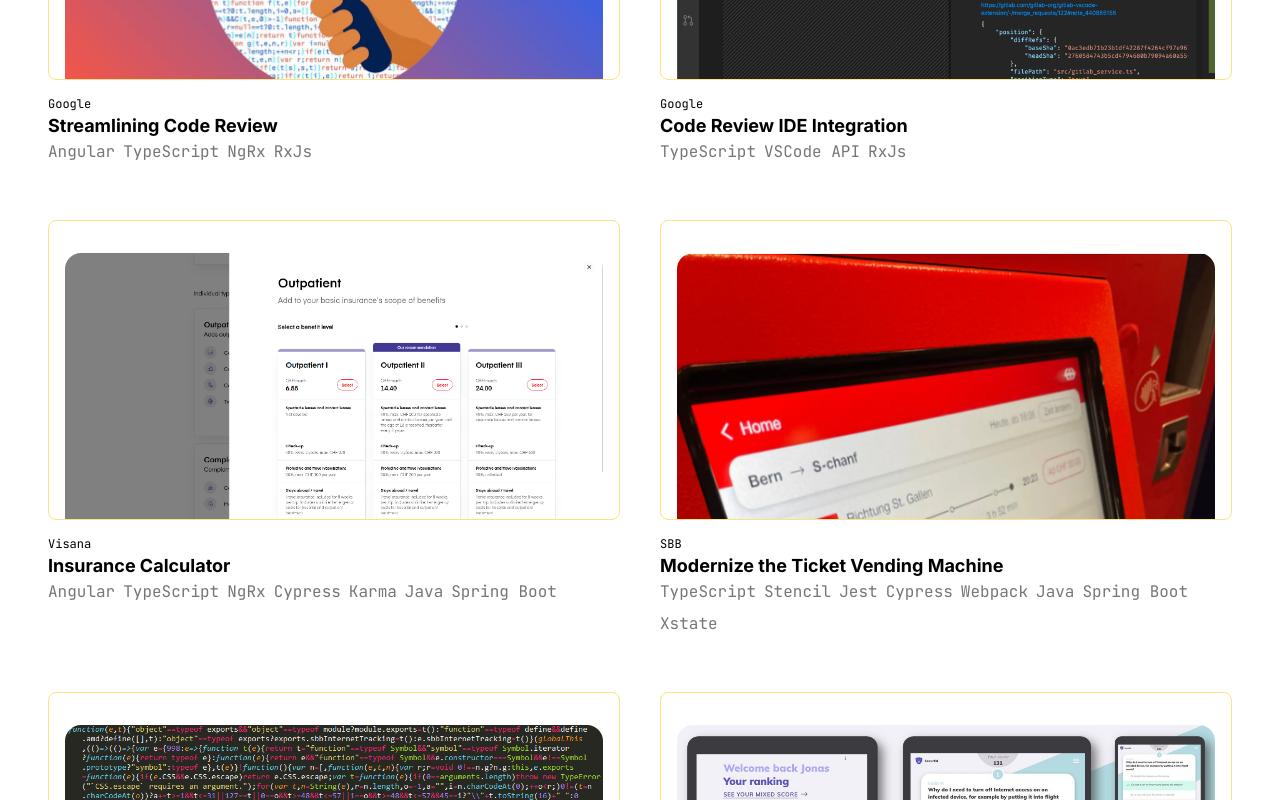
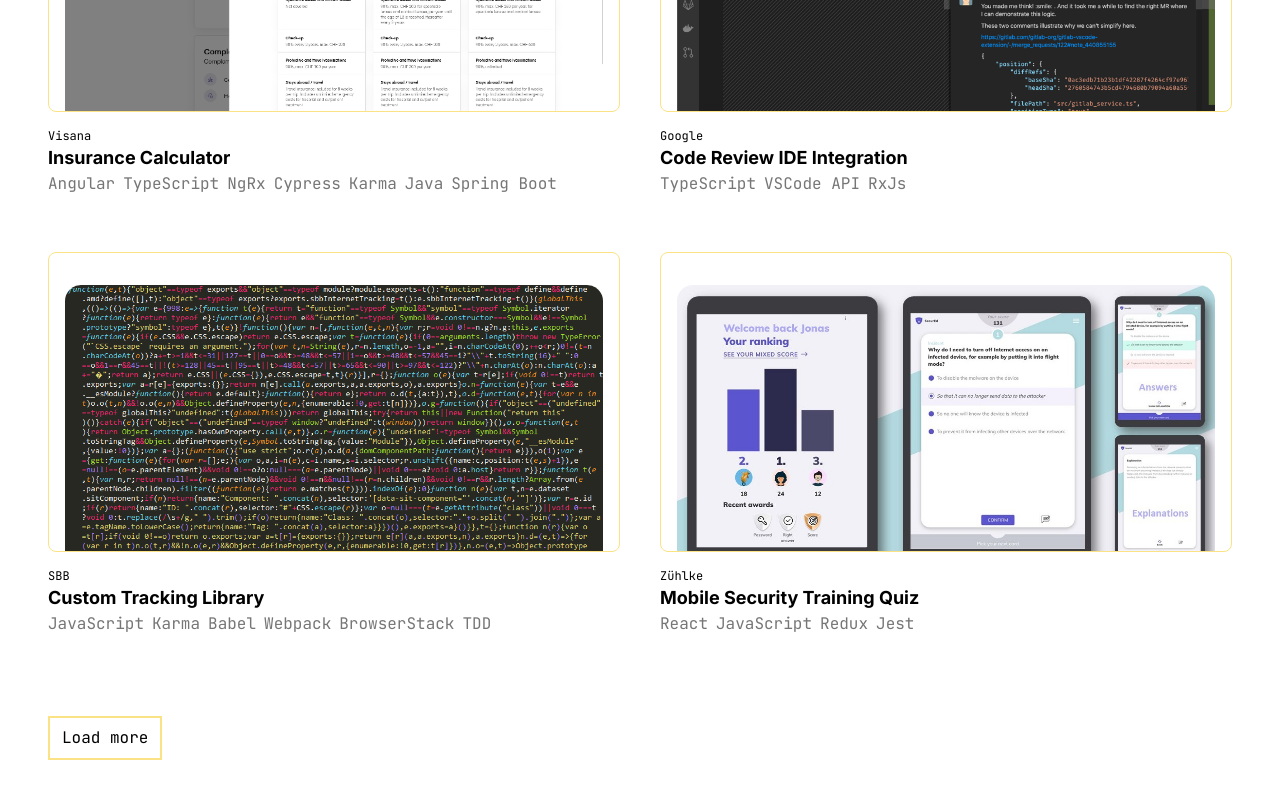
Before and after one commit to JonasMa/se_portfolio_v3, a Next.js app: page / in a window 1280 px wide. Shown: the part 2000-2800 px from the top of the page. Built offline with nearby package versions, Linux system fonts and the light colour scheme.

Commit message:
Curate project list and add 'Load More' button

```diff
--- a/src/components/button.tsx
+++ b/src/components/button.tsx
@@ -1,33 +1,48 @@
-import React from 'react';
+import React from "react";
 
 // We can't construct the color dynamically because tailwind will only recognise unbroken class strings in the source code
 const borderColor = {
-  black: 'border-black',
-  grey: 'border-grey',
-  yellow: 'border-yellow',
-}
+  black: "border-black",
+  grey: "border-grey",
+  yellow: "border-yellow",
+};
 const bgColor = {
-  black: 'bg-black',
-  grey: 'bg-grey',
-  yellow: 'bg-yellow',
-}
+  black: "bg-black",
+  grey: "bg-grey",
+  yellow: "bg-yellow",
+};
 const textColor = {
-  black: 'text-black',
-  grey: 'text-grey',
-  yellow: 'text-black',
-}
+  black: "text-black",
+  grey: "text-grey",
+  yellow: "text-black",
+};
 const hoverText = {
-  black: 'hover:text-white',
-  grey: 'hover:text-white',
-  yellow: 'hover:text-black',
-}
+  black: "hover:text-white",
+  grey: "hover:text-white",
+  yellow: "hover:text-black",
+};
 
 const Button: React.FC<{
   children: React.ReactNode;
   href?: string;
-  color?: 'black' | 'grey' | 'yellow';
+  color?: "black" | "grey" | "yellow";
   title?: string;
-}> = ({ children, href, color = 'black', title }) => {
+  onClick?: () => void;
+}> = ({ children, href, color = "black", title, onClick }) => {
+  if (onClick) {
+    return (
+      <button
+        title={title}
+        className={`block w-max mt-6 px-3 py-2 border-2 ${borderColor[color]} ${textColor[color]} relative group ${hoverText[color]} hover:transition-all`}
+        onClick={onClick}
+      >
+        {children}
+        <span
+          className={`absolute left-0 bottom-0 w-0 h-full ${bgColor[color]} -z-10 group-hover:w-full transition-all`}
+        ></span>
+      </button>
+    );
+  }
   return (
     <a
       href={href}
--- a/src/components/projects.tsx
+++ b/src/components/projects.tsx
@@ -16,8 +16,25 @@
 import critiqueImage from "/public/projects/critique.png";
 import ciderImage from "/public/projects/cider.png";
 import genericImage from "/public/projects/generic.jpg";
+import Button from "./button";
 
 type Project = (typeof projects)[number];
+const featuredIds = [
+  "critique",
+  "ticket",
+  "visana",
+  "cider",
+  "tracking",
+  "quiz",
+];
+
+const featuredProjects = featuredIds
+  .map((featuredId) => projects.find(({ id }) => id === featuredId))
+  .filter(notEmpty);
+const moreProjects = projects
+  .filter(({ id }) => !featuredIds.includes(id));
+
+const allProjects = [...featuredProjects, ...moreProjects];
 
 const images: Record<string, StaticImageData> = {
   visana: visanaImage,
@@ -37,16 +54,20 @@
 // TODO: Do _selected projects_ and _all projects_
 export default function Projects() {
   const [selectedIndex, setSelectedIndex] = useState<number | undefined>();
+  const [doLoadMore, setDoLoadMore] = useState(false);
   const selectedProject =
     selectedIndex !== undefined ? projects[selectedIndex] : undefined;
+  const projectsToDisplay = doLoadMore ? allProjects : featuredProjects;
+
   return (
     <div className="flex flex-col md:grid md:grid-cols-2 gap-x-10 gap-y-14">
       <SpringModal
         project={selectedProject}
         onClose={() => setSelectedIndex(undefined)}
       />
-      {projects.map(({ company, title, technologies, id }, index) => (
-        <div>
+      {projectsToDisplay.map(
+        ({ company, title, technologies, id }, index) => (
+          <div key={id}>
             <motion.div
               whileHover={{ scale: 0.95, rotate: "-1deg" }}
               className={
@@ -69,11 +90,22 @@
               ))}
             </div>
           </div>
-      ))}
+        )
+      )}
+      {!doLoadMore && (
+        <Button
+          color="yellow"
+          title="Load more projects"
+          onClick={() => setDoLoadMore(true)}
+        >
+          Load more
+        </Button>
+      )}
     </div>
   );
 }
 
+// TODO: Add X to close
 const SpringModal = ({
   project,
   onClose,
@@ -131,3 +163,7 @@
     </AnimatePresence>
   );
 };
+
+function notEmpty<T>(value: T | null | undefined): value is T {
+  return value !== null && value !== undefined;
+}
```
Lines whose indentation alone changed are shown as unchanged.
